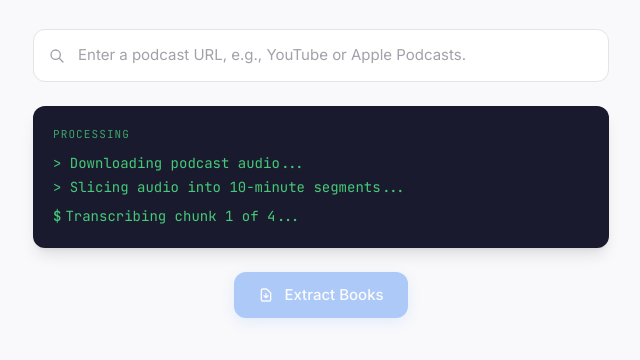
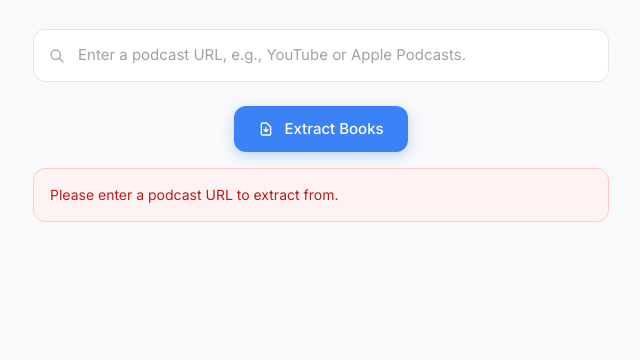
Before and after one commit to AlexGuri99/Podcast-Book-Extractor, a website: page public/index.html in a window 1280 px wide. Both pictures are taken after a click on the button "Extract Books". Shown: the part 248-608 px from the top of the page, without its empty margins (319-959 px from the left). Drawn offline with nearby package versions, Linux system fonts and the light colour scheme.

Commit message:
fix dark terminal block, add minimal light-themed inline loading state and remove all hardcoded DUMMY_BOOKS data

```diff
--- a/public/index.html
+++ b/public/index.html
@@ -25,29 +25,32 @@
             "card-bg": "#ffffff",
             brand: "#3b82f6",
             "brand-dark": "#2563eb",
-            terminal: "#1a1a2e",
           },
         },
       },
     };
   </script>
   <style>
-    /* Terminal cursor blink */
-    @keyframes blink {
-      0%, 100% { opacity: 1; }
-      50% { opacity: 0; }
+    /* Loading spinner */
+    .spinner {
+      width: 18px;
+      height: 18px;
+      border: 2px solid #e4e4e7;
+      border-top-color: #3b82f6;
+      border-radius: 50%;
+      animation: spin 0.7s linear infinite;
     }
-    .cursor-blink {
-      animation: blink 1s step-end infinite;
+    @keyframes spin {
+      to { transform: rotate(360deg); }
     }
 
-    /* Status line entrance */
-    @keyframes slideIn {
+    /* Status text fade */
+    @keyframes fadeIn {
       from { opacity: 0; transform: translateY(-4px); }
       to { opacity: 1; transform: translateY(0); }
     }
-    .status-line {
-      animation: slideIn 0.25s ease-out;
+    .status-fade {
+      animation: fadeIn 0.3s ease-out;
     }
 
     /* Input focus ring */
@@ -94,26 +97,22 @@
       </div>
     </div>
 
-    <!-- Terminal Status Display -->
-    <div id="terminal" class="hidden max-w-xl mx-auto mb-6 bg-terminal rounded-xl p-5 font-mono text-sm leading-relaxed shadow-lg">
-      <div id="statusLines" class="space-y-0.5">
-        <div class="text-green-400/70 text-[11px] uppercase tracking-widest mb-2">Processing</div>
-      </div>
-      <div class="flex items-center gap-1 mt-1.5">
-        <span class="text-green-400/90 font-medium">$</span>
-        <span id="cursorLine" class="text-green-400/90"></span>
-        <span class="inline-block w-2 h-[14px] bg-green-400 cursor-blink"></span>
-      </div>
-    </div>
-
     <!-- Extract Button -->
-    <div class="flex justify-center mb-12">
+    <div class="flex justify-center mb-4">
       <button id="extractBtn" class="inline-flex items-center gap-2.5 px-6 py-3 bg-[#3b82f6] text-white text-[15px] font-medium rounded-xl shadow-[0_4px_14px_rgba(59,130,246,0.3)] hover:shadow-[0_6px_20px_rgba(59,130,246,0.4)] hover:bg-[#2563eb] active:scale-[0.97] transition-all duration-200 disabled:opacity-40 disabled:cursor-not-allowed disabled:hover:shadow-[0_4px_14px_rgba(59,130,246,0.3)] disabled:hover:bg-[#3b82f6] disabled:active:scale-100">
         <svg class="w-4 h-4" fill="none" stroke="currentColor" viewBox="0 0 24 24">
           <path stroke-linecap="round" stroke-linejoin="round" stroke-width="2" d="M12 10v6m0 0l-3-3m3 3l3-3m2 8H7a2 2 0 01-2-2V5a2 2 0 012-2h5.586a1 1 0 01.707.293l5.414 5.414a1 1 0 01.293.707V19a2 2 0 01-2 2z" />
         </svg>
-        Extract Books
+        <span id="btnText">Extract Books</span>
       </button>
+    </div>
+
+    <!-- Loading status (shown during extraction) -->
+    <div id="loadingStatus" class="hidden max-w-xl mx-auto mb-3">
+      <div class="flex items-center justify-center gap-3 py-2">
+        <div class="spinner"></div>
+        <span id="statusText" class="text-sm text-muted">Processing podcast content...</span>
+      </div>
     </div>
 
     <!-- Error -->
@@ -127,56 +126,25 @@
       No books could be extracted from this podcast. Please check your API configuration or try a different URL.
     </div>
 
-    </main>
+  </main>
 
   <script>
-    // --------------- Dummy data ---------------
+    // --------------- Status messages (client-side rotation) ---------------
 
-    const DUMMY_BOOKS = [
-      {
-        title: "The Black Swan",
-        author: "Nassim Nicholas Taleb",
-        context:
-          "Taleb's incisive breakdown of how rare, unpredictable events shape our world was a recurring theme throughout the conversation. The host emphasized how this book permanently changed their approach to risk and decision-making in uncertain environments.",
-        purchaseLink: "https://books.google.com/books?q=%22The%20Black%20Swan%22%20Nassim%20Nicholas%20Taleb",
-      },
-      {
-        title: "Thinking, Fast and Slow",
-        author: "Daniel Kahneman",
-        context:
-          "The guest referenced Kahneman's dual-system framework repeatedly when discussing cognitive biases in everyday choices. They called it essential reading for anyone looking to understand the hidden mechanics behind their own decisions.",
-        purchaseLink: "https://books.google.com/books?q=%22Thinking%20Fast%20and%20Slow%22%20Daniel%20Kahneman",
-      },
-      {
-        title: "Atomic Habits",
-        author: "James Clear",
-        context:
-          "A practical deep-dive into habit formation that came up during the segment on building sustainable routines. The guest credited Clear's framework of tiny improvements for a complete lifestyle overhaul over the past two years.",
-        purchaseLink: "https://books.google.com/books?q=%22Atomic%20Habits%22%20James%20Clear",
-      },
-      {
-        title: "Deep Work",
-        author: "Cal Newport",
-        context:
-          "Newport's philosophy of focused, undistracted work was highlighted as the single most impactful book on the host's productivity. The conversation explored how the principles apply beyond knowledge work to creative fields.",
-        purchaseLink: "https://books.google.com/books?q=%22Deep%20Work%22%20Cal%20Newport",
-      },
-      {
-        title: "Sapiens",
-        author: "Yuval Noah Harari",
-        context:
-          "A sweeping history of humankind that the panel returned to multiple times when discussing societal change. Harari's framing of shared narratives as the foundation of large-scale cooperation sparked the most discussion.",
-        purchaseLink: "https://books.google.com/books?q=%22Sapiens%22%20Yuval%20Noah%20Harari",
-      },
+    const STATUS_MESSAGES = [
+      "Processing podcast content...",
+      "Extracting transcript...",
+      "Analyzing references...",
+      "Curating book list...",
     ];
 
     // --------------- DOM refs ---------------
 
     const urlInput = document.getElementById("urlInput");
     const extractBtn = document.getElementById("extractBtn");
-    const terminal = document.getElementById("terminal");
-    const statusLines = document.getElementById("statusLines");
-    const cursorLine = document.getElementById("cursorLine");
+    const btnText = document.getElementById("btnText");
+    const loadingStatus = document.getElementById("loadingStatus");
+    const statusText = document.getElementById("statusText");
     const errorEl = document.getElementById("error");
     const resultsEl = document.getElementById("results");
     const warningEl = document.getElementById("warning");
@@ -199,43 +167,36 @@
       errorEl.classList.add("hidden");
       warningEl.classList.add("hidden");
       resultsEl.innerHTML = "";
-      terminal.classList.add("hidden");
-      statusLines.innerHTML =
-        '<div class="text-green-400/70 text-[11px] uppercase tracking-widest mb-2">Processing</div>';
-      cursorLine.textContent = "";
+      loadingStatus.classList.add("hidden");
     }
 
-    // --------------- Sequential Status ---------------
+    function setLoading(isLoading) {
+      extractBtn.disabled = isLoading;
+      btnText.textContent = isLoading ? "Extracting..." : "Extract Books";
+      if (isLoading) {
+        loadingStatus.classList.remove("hidden");
+      } else {
+        loadingStatus.classList.add("hidden");
+      }
+    }
 
-    async function runStatusSequence() {
-      const steps = [
-        { text: "Downloading podcast audio...", delay: 900 },
-        { text: "Slicing audio into 10-minute segments...", delay: 1400 },
-        { text: "Transcribing chunk 1 of 4...", delay: 2200 },
-        { text: "Transcribing chunk 2 of 4...", delay: 2400 },
-        { text: "Transcribing chunk 3 of 4...", delay: 2200 },
-        { text: "Transcribing chunk 4 of 4...", delay: 2400 },
-        { text: "Stitching comprehensive transcript...", delay: 1200 },
-        { text: "Analyzing unified text with AI...", delay: 1800 },
-        { text: "Results generated.", delay: 700 },
-      ];
+    // --------------- Status text rotation ---------------
 
-      terminal.classList.remove("hidden");
+    let statusInterval = null;
 
-      for (let i = 0; i < steps.length; i++) {
-        const s = steps[i];
-        await new Promise((r) => setTimeout(r, s.delay));
+    function startStatusRotation() {
+      let i = 0;
+      statusText.textContent = STATUS_MESSAGES[0];
+      statusInterval = setInterval(() => {
+        i = (i + 1) % STATUS_MESSAGES.length;
+        statusText.textContent = STATUS_MESSAGES[i];
+      }, 3000);
+    }
 
-        const line = document.createElement("div");
-        line.className = "status-line text-green-400/90";
-        line.textContent = "> " + s.text;
-        statusLines.appendChild(line);
-
-        // Keep cursor scrolled to latest
-        terminal.scrollTop = terminal.scrollHeight;
-
-        // Update cursor line with the next step (or empty on last)
-        cursorLine.textContent = i < steps.length - 1 ? steps[i + 1].text : "";
+    function stopStatusRotation() {
+      if (statusInterval) {
+        clearInterval(statusInterval);
+        statusInterval = null;
       }
     }
 
@@ -287,30 +248,17 @@
 
     extractBtn.addEventListener("click", async () => {
       resetUI();
-      extractBtn.disabled = true;
+
+      const url = urlInput.value.trim();
+      if (!url) {
+        showError("Please enter a podcast URL to extract from.");
+        return;
+      }
+
+      setLoading(true);
+      startStatusRotation();
 
       try {
-        // Run the status animation
-        await runStatusSequence();
-
-        // Show dummy books
-        renderBooks(DUMMY_BOOKS);
-      } catch (err) {
-        showError("Something went wrong during extraction. Please try again.");
-      } finally {
-        extractBtn.disabled = false;
-      }
-    });
-
-    // --------------- API-based extraction (for real backend) ---------------
-
-    async function apiExtract(url) {
-      resetUI();
-      extractBtn.disabled = true;
-
-      try {
-        await runStatusSequence();
-
         const res = await fetch("/api/extract", {
           method: "POST",
           headers: { "Content-Type": "application/json" },
@@ -324,14 +272,14 @@
           return;
         }
 
-        renderBooks(data.books && data.books.length ? data.books : DUMMY_BOOKS);
+        renderBooks(data.books);
       } catch (err) {
         showError("Network error — check your connection and try again.");
-        renderBooks(DUMMY_BOOKS);
       } finally {
-        extractBtn.disabled = false;
+        stopStatusRotation();
+        setLoading(false);
       }
-    }
+    });
 
     // Allow Enter to submit
     urlInput.addEventListener("keydown", (e) => {
```
Also changed, not shown: server.js (+26 -21 lines).
